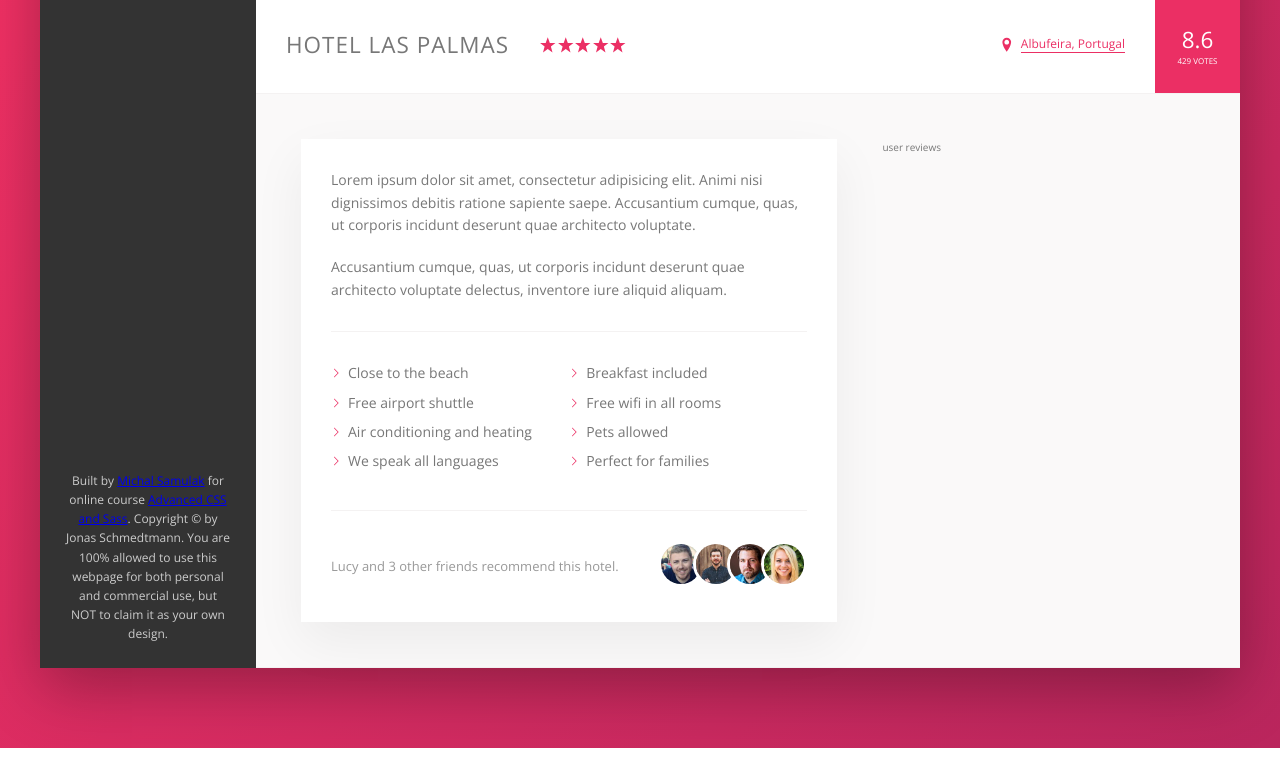
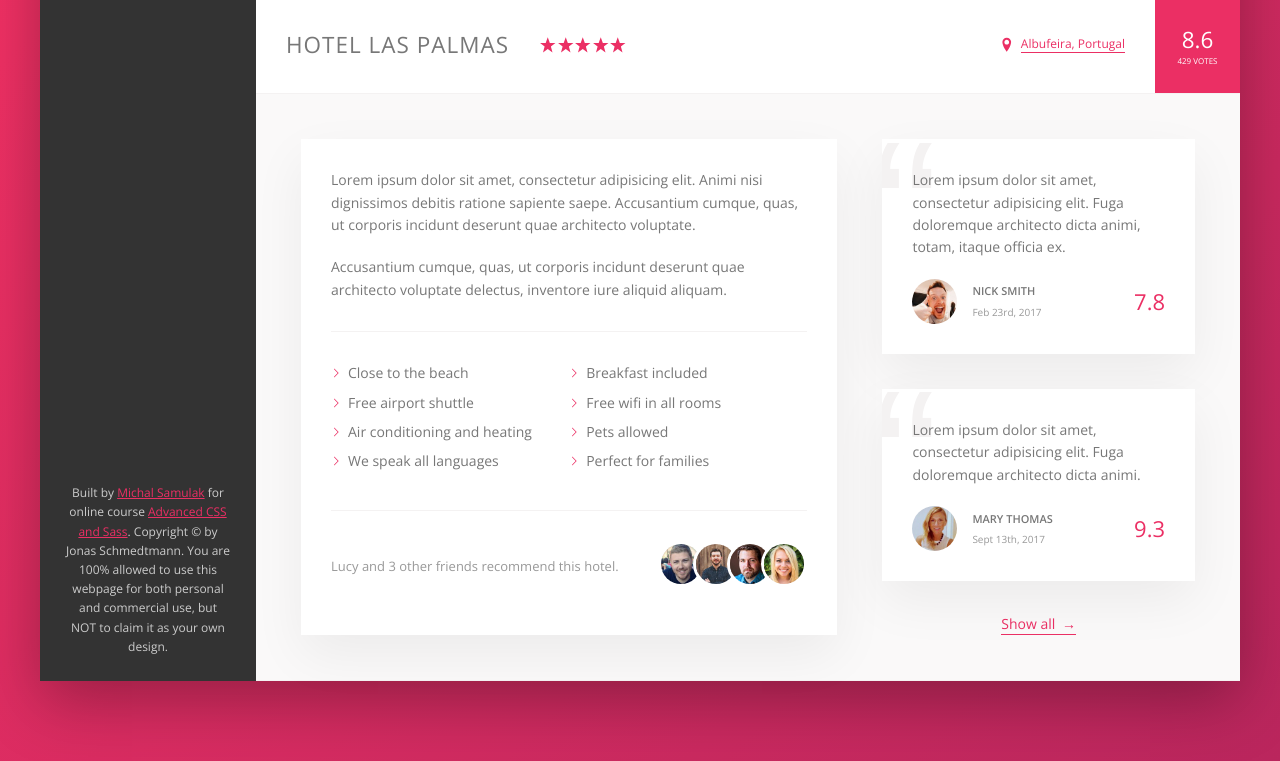
Before and after one commit to michalsamulak/css_flexbox, a website: page src/pages/index.html in a window 1280 px wide. Shown: the part 538-1299 px from the top of the page. Drawn offline with nearby package versions, Linux system fonts and the light colour scheme; files that its build step writes are made by us from their sources.

Commit message:
styling review section

```diff
--- a/src/pages/index.html
+++ b/src/pages/index.html
@@ -183,7 +183,34 @@
                     </div>
 
                     <div class="user-reviews">
-                        user reviews
+                        <figure class="review">
+                            <blockquote class="review__text">
+                                Lorem ipsum dolor sit amet, consectetur adipisicing elit. Fuga doloremque architecto dicta animi, totam, itaque officia ex.
+                            </blockquote>
+                            <figcaption class="review__user">
+                                <img src="/src/assets/img/user-1.jpg" alt="User 1" class="review__photo">
+                                <div class="review__user-box">
+                                    <p class="review__user-name">Nick Smith</p>
+                                    <p class="review__user-date">Feb 23rd, 2017</p>
+                                </div>
+                                <div class="review__rating">7.8</div>
+                            </figcaption>
+                        </figure>
+
+                        <figure class="review">
+                            <blockquote class="review__text">
+                                Lorem ipsum dolor sit amet, consectetur adipisicing elit. Fuga doloremque architecto dicta animi.
+                            </blockquote>
+                            <figcaption class="review__user">
+                                <img src="/src/assets/img/user-2.jpg" alt="User 1" class="review__photo">
+                                <div class="review__user-box">
+                                    <p class="review__user-name">Mary Thomas</p>
+                                    <p class="review__user-date">Sept 13th, 2017</p>
+                                </div>
+                                <div class="review__rating">9.3</div>
+                            </figcaption>
+                        </figure>
+                        <button class="btn-inline">Show all <span>&rarr;</span></button>
                     </div>
 
 
--- a/src/scss/_components.scss
+++ b/src/scss/_components.scss
@@ -181,7 +181,14 @@
     color: var(--color-grey-light-4);
     text-align: center;
     padding: 2.5rem;
+
+    a {
+        color: var(--color-primary);
+
+    }
 }
+
+
 
 ////////////////////////////
 // GALLERY
@@ -272,8 +279,17 @@
     cursor: pointer;
     transition: all 0.2s;
 
+    & span {
+        margin-left: 3px;
+        transition: margin-left .2s;
+    }
+
     &:hover {
         color: var(--color-grey-dark-1);
+
+        span {
+            margin-left: 8px;
+        }
     }
 
     &:focus {
@@ -373,3 +389,70 @@
         }
     }
 }
+
+
+////////////////////////////
+// REVIEWS
+
+.review {
+    background-color: #fff;
+    box-shadow: var(--shadow-light);
+    padding: 3rem;
+    margin-bottom: 3.5rem;
+    position: relative;
+    overflow: hidden;
+
+    &__text {
+        margin-bottom: 2rem;
+        z-index: 10;
+        position: relative;
+    }
+
+    &__user {
+        display: flex;
+       // justify-content: space-between;
+        align-items: center;
+    }
+
+    &__photo {
+        height: 4.5rem;
+        width: 4.5rem;
+        border-radius: 50%;
+        margin-right: 1.5rem;
+
+    }
+
+    &__user-box {
+        margin-right: auto;
+    }
+
+    &__user-name {
+        font-size: 1.1rem;
+        font-weight: 600;
+        text-transform: uppercase;
+        margin-bottom: .4rem;
+    }
+
+    &__user-date {
+        font-size: 1rem;
+        color: var(--color-grey-dark-3);
+    }
+
+    &__rating {
+        font-size: 2.2rem;
+        font-weight: 300;
+        color: var(--color-primary);
+    }
+
+    &::before {
+        content: "\201C";
+        position: absolute;
+        top: -2.75rem;
+        left: -1rem;
+        line-height: 1;
+        font-size: 20rem;
+        color: var(--color-grey-light-2);
+        font-family: sans-serif;
+        z-index: 1;
+    }
+}
--- a/src/scss/_layout.scss
+++ b/src/scss/_layout.scss
@@ -39,6 +39,7 @@
 }
 
 .detail {
+    font-size: 1.4rem;
     display: flex;
     padding: 4.5rem;
     background-color: var(--color-grey-light-1);
@@ -46,7 +47,7 @@
 }
 
 .description {
-    font-size: 1.4rem;
+
     flex: 0 0 60%;
     margin-right: 4.5rem;
     background-color: #fff;
@@ -56,4 +57,8 @@
 
 .user-reviews {
     flex: 1;
+
+    display: flex;
+    flex-direction: column;
+    align-items: center;
 }
```
